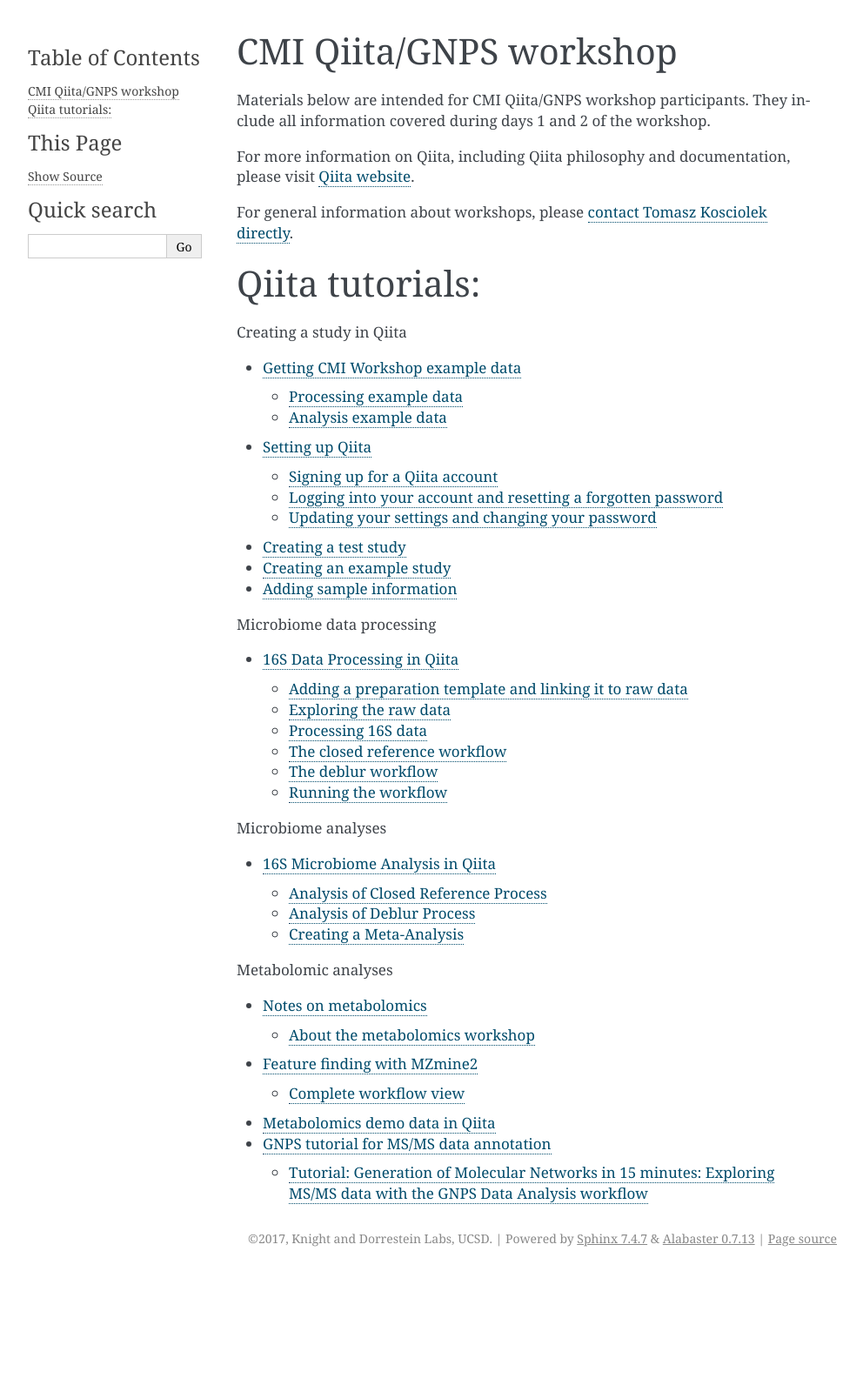
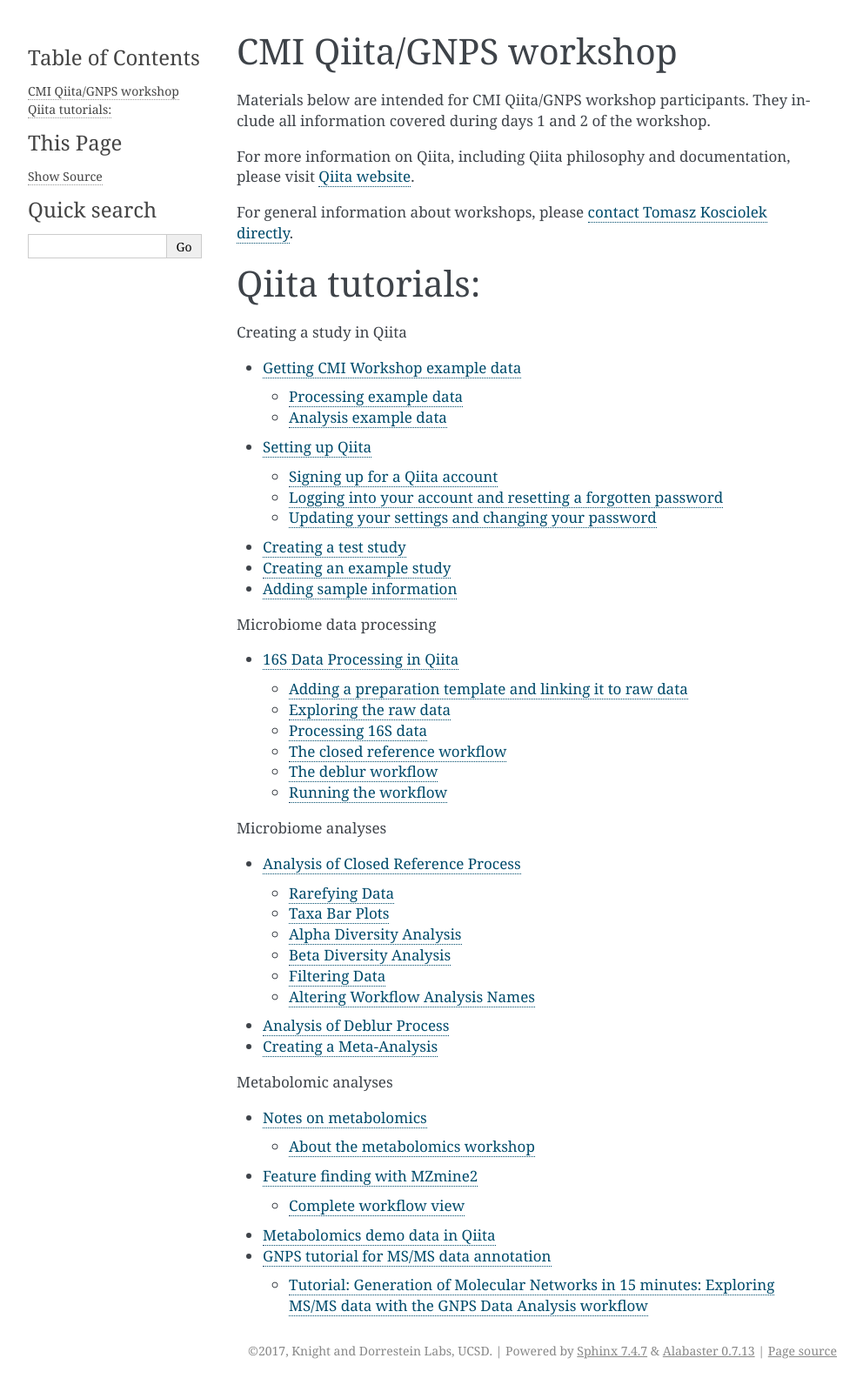
Before and after one commit to biocore/cmi-workshops, a Sphinx documentation site: the page built from docs/index.rst, in a window 1280 px wide. Shown: the whole page at 87% size, without its empty margins (148-1140 px from the left). Built offline with Sphinx 7.4.7, drawn with Linux system fonts in a browser that asks for light colours; before the commit the page ends 1463 px from its top, so only the background shows below that.

Commit message:
Update qiita-16S-analysis.rst

```diff
--- a/docs/qiita-16S-analysis.rst
+++ b/docs/qiita-16S-analysis.rst
@@ -1,8 +1,3 @@
-16S Microbiome Analysis in Qiita
-================================
-
-
-
 Analysis of Closed Reference Process
 ------------------------------------
 
```
